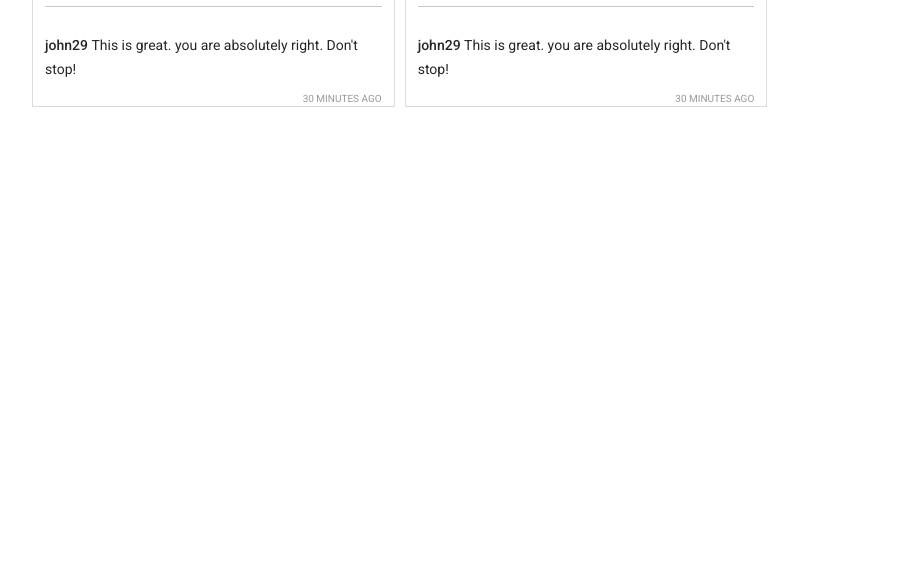
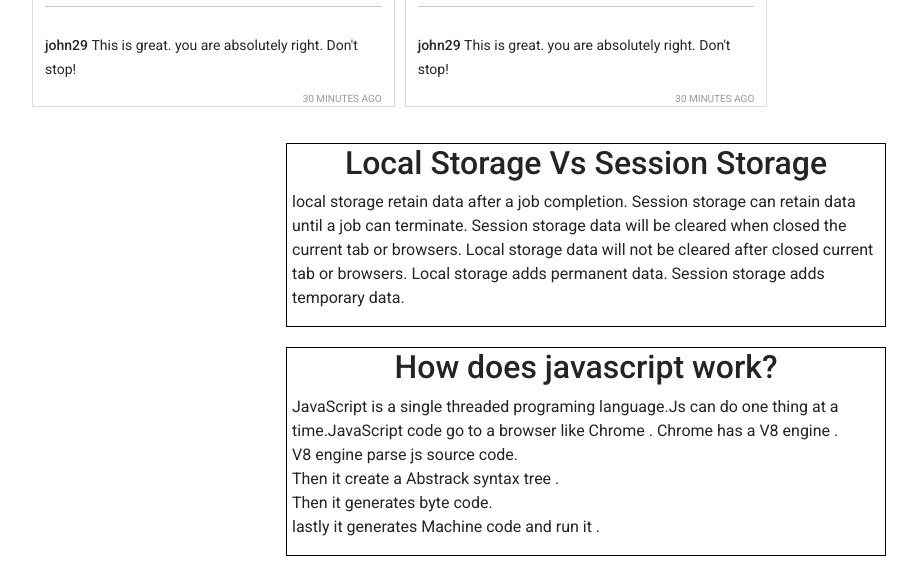
Before and after one commit to devhasibulislam/ph-assignment-07, a plain HTML site: page index.html in a window 1280 px wide. Shown: the part 1425-2001 px from the top of the page, without its empty margins (54-971 px from the left). Before the commit the page ends 1548 px from the top, so only its background shows below. Drawn offline with nearby package versions, Linux system fonts and the light colour scheme.

Commit message:
add 2 question answeer

```diff
--- a/css/style.css
+++ b/css/style.css
@@ -256,3 +256,10 @@ img {
     grid-template-columns: repeat(1, 1fr);
   }
 }
+
+.question{
+  max-width: 600px;
+  border: 1px solid black;
+  margin: 20px auto;
+  padding: 0 5px;
+}
--- a/index.html
+++ b/index.html
@@ -1,5 +1,6 @@
 <!DOCTYPE html>
 <html lang="en">
+
 <head>
     <meta charset="UTF-8" />
     <meta http-equiv="X-UA-Compatible" content="IE=edge" />
@@ -7,49 +8,28 @@
     <title>Insta-Sohor</title>
     <link rel="stylesheet" href="./css/style.css" />
     <!-- Latest compiled and minified CSS -->
-        <link
-            href="https://cdn.jsdelivr.net/npm/bootstrap@5.1.3/dist/css/bootstrap.min.css"
-            rel="stylesheet"
-            integrity="sha384-1BmE4kWBq78iYhFldvKuhfTAU6auU8tT94WrHftjDbrCEXSU1oBoqyl2QvZ6jIW3"
-            crossorigin="anonymous"
-        />
+    <link href="https://cdn.jsdelivr.net/npm/bootstrap@5.1.3/dist/css/bootstrap.min.css" rel="stylesheet"
+        integrity="sha384-1BmE4kWBq78iYhFldvKuhfTAU6auU8tT94WrHftjDbrCEXSU1oBoqyl2QvZ6jIW3" crossorigin="anonymous" />
 
     <!-- google Montserrat  font  -->
     <link rel="preconnect" href="https://fonts.googleapis.com" />
     <link rel="preconnect" href="https://fonts.gstatic.com" crossorigin />
-        <link
-            href="https://fonts.googleapis.com/css2?family=Montserrat:wght@300;400;500&display=swap"
-            rel="stylesheet"
-        />
-        <link
-            rel="stylesheet"
-            href="https://cdnjs.cloudflare.com/ajax/libs/font-awesome/6.0.0/css/all.min.css"
+    <link href="https://fonts.googleapis.com/css2?family=Montserrat:wght@300;400;500&display=swap" rel="stylesheet" />
+    <link rel="stylesheet" href="https://cdnjs.cloudflare.com/ajax/libs/font-awesome/6.0.0/css/all.min.css"
         integrity="sha512-9usAa10IRO0HhonpyAIVpjrylPvoDwiPUiKdWk5t3PyolY1cOd4DSE0Ga+ri4AuTroPR5aQvXU9xC6qOPnzFeg=="
-            crossorigin="anonymous"
-            referrerpolicy="no-referrer"
-        />
+        crossorigin="anonymous" referrerpolicy="no-referrer" />
 </head>
 
 <body>
     <header>
         <nav class="navbar navbar-expand-lg navbar-light bg-light px-5">
             <a class="navbar-brand" href="#">Insta-Sohor</a>
-                <button
-                    class="navbar-toggler"
-                    type="button"
-                    data-toggle="collapse"
-                    data-target="#navbarSupportedContent"
-                    aria-controls="navbarSupportedContent"
-                    aria-expanded="false"
-                    aria-label="Toggle navigation"
-                >
+            <button class="navbar-toggler" type="button" data-toggle="collapse" data-target="#navbarSupportedContent"
+                aria-controls="navbarSupportedContent" aria-expanded="false" aria-label="Toggle navigation">
                 <span class="navbar-toggler-icon"></span>
             </button>
 
-                <div
-                    class="collapse navbar-collapse justify-content-end"
-                    id="navbarSupportedContent"
-                >
+            <div class="collapse navbar-collapse justify-content-end" id="navbarSupportedContent">
                 <ul class="navbar-nav mr-auto">
                     <li class="nav-link active" role="button" onclick="switchTab( 'posts' )">
                         <i class="fa-solid fa-house"></i>
@@ -77,9 +57,35 @@
             <h1>Reported posts</h1>
         </div>
     </main>
+    <section>
+        <div class="question">
+            <h2 class="text-center ">Local Storage Vs Session Storage </h2>
+            <p>
+                local storage retain data after a job completion. Session storage can retain data until a job can
+                terminate. Session storage data will be cleared
+                when closed
+                the current tab or browsers. Local storage data will not be cleared after closed current tab or
+                browsers. Local
+                storage adds permanent data. Session storage adds temporary data.
+            </p>
+        </div>
+        <div class="question">
+            <h2 class="text-center">How does javascript work? </h2>
+            <p class="">
+                JavaScript is a single threaded programing language.Js can do one thing at a time.JavaScript code go to
+                a browser like Chrome . Chrome has a V8 engine .<br>
+                V8 engine parse js source code.<br>
+                Then it create a Abstrack syntax tree .<br>
+                Then it generates byte code.<br>
+                lastly it generates Machine code and run it .<br>
+
+            </p>
+        </div>
+    </section>
     <footer></footer>
 
     <!-- add javascript  file  -->
     <script src="./js/app.js"></script>
 </body>
+
 </html>
--- a/js/app.js
+++ b/js/app.js
@@ -18,7 +18,8 @@ const isLiked = (id) => {
 const addToLiked = (id) => {
   // like bug fixed
   likedPostsId.push(id);
-  showPosts(posts);
+  const remainPosts = posts.filter(post => !reportedPostsId.includes(post.id));
+  showPosts(remainPosts);
 };
 
 const reportPost = (id) => {
```
Lines whose indentation alone changed are shown as unchanged.
